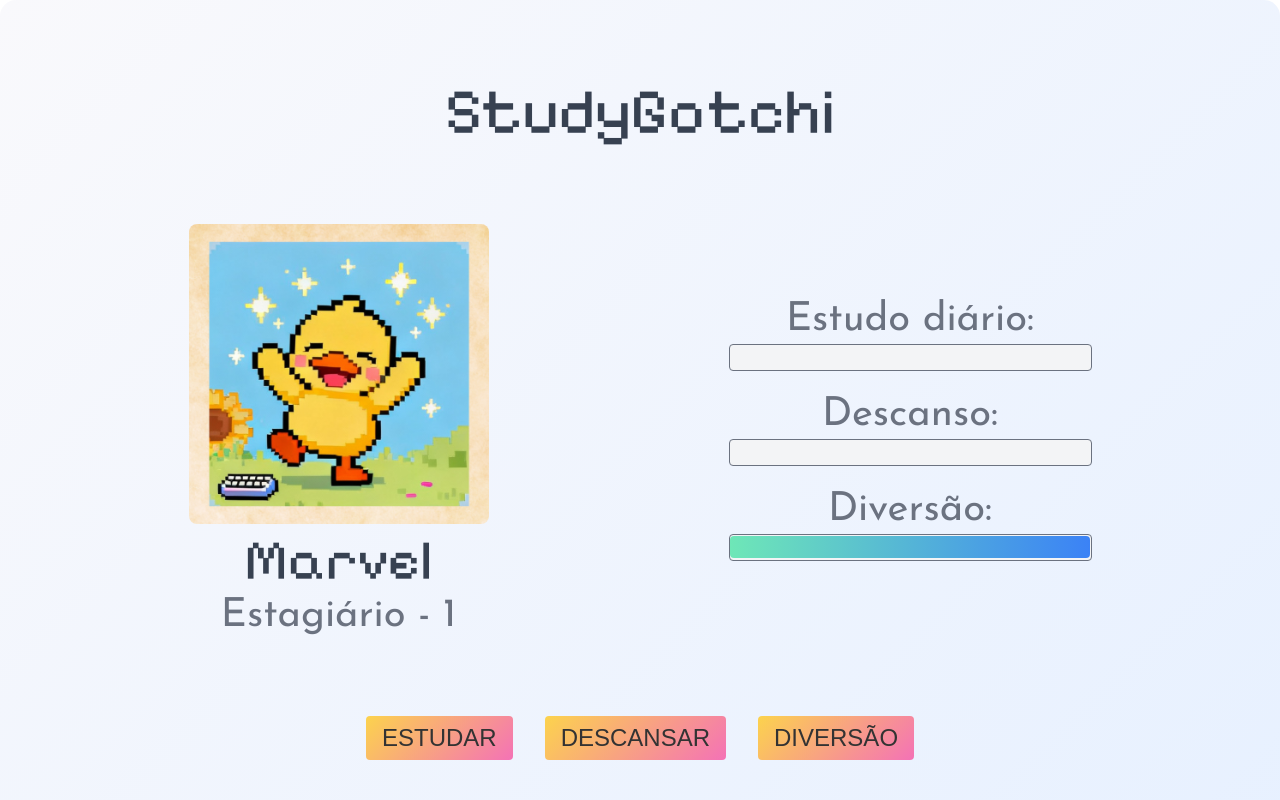
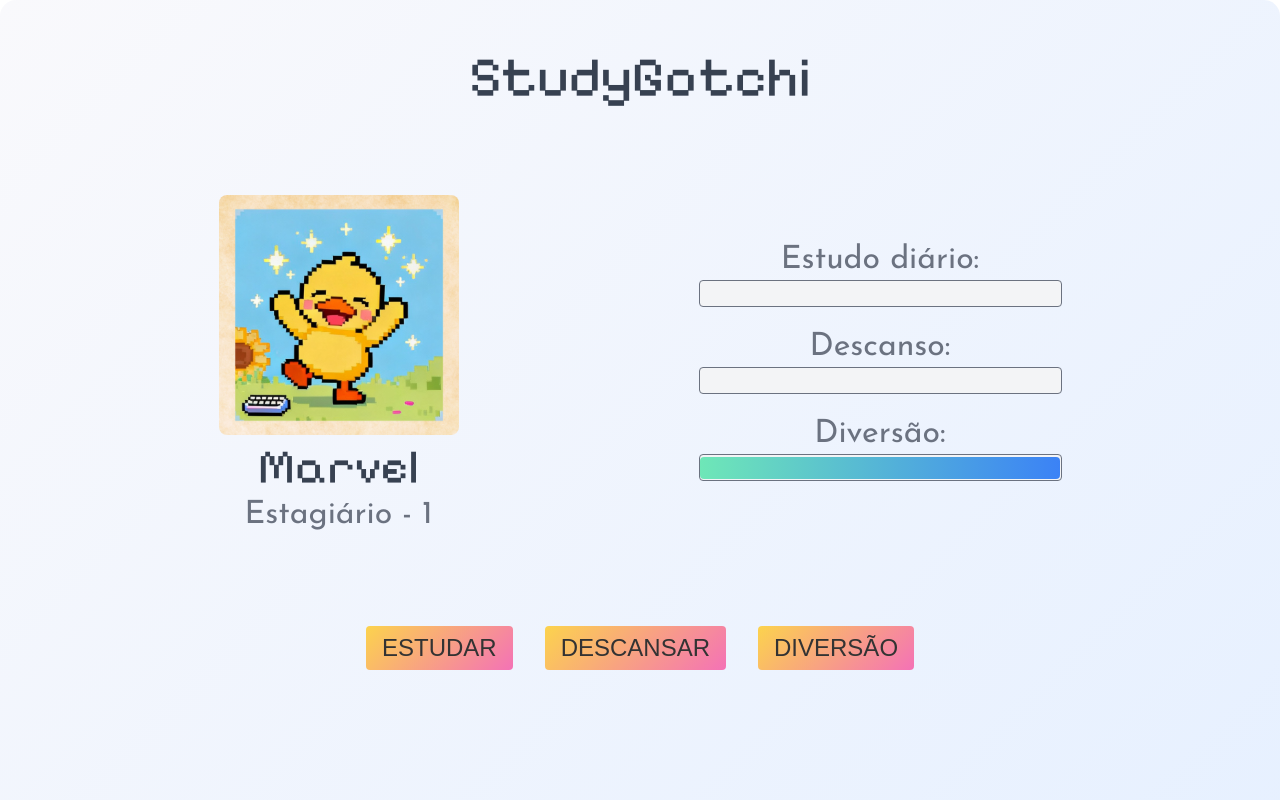
Before and after one commit to Natalia-Timote/tamagotchi, a React (Vite) app: page / in a window 1280 px wide. Shown: the top 800 px of the page. Built offline with nearby package versions, Linux system fonts and the light colour scheme.

Commit message:
Atualizando responsividade

```diff
--- a/App.css
+++ b/App.css
@@ -83,30 +83,30 @@ p {
             "title title"
             "pet status"
             "buttons buttons";
-        padding: 80px 240px 80px 240px;
+        padding: 40px 240px 40px 240px;
         align-items: center;
         justify-content: center;
         text-align: center;
-        gap: 80px;
+        gap: 24px 80px;
     }
 
     .duck {
-        width: 300px;
-        height: 300px;
+        width: 240px;
+        height: 240px;
     }
 
     h1 {
-        font-size: 64px;
+        font-size: 56px;
         grid-area: title;
     }
 
     h2 {
-        font-size: 56px;
+        font-size: 48px;
     }
 
     h3,
     p {
-        font-size: 40px;
+        font-size: 32px;
     }
 
     .pet-infos {
@@ -126,5 +126,6 @@ p {
 @media (min-width: 1200px) {
     main {
         gap: 80px 240px;
+        padding: 40px 400px 40px 400px;
     }
 }
```
